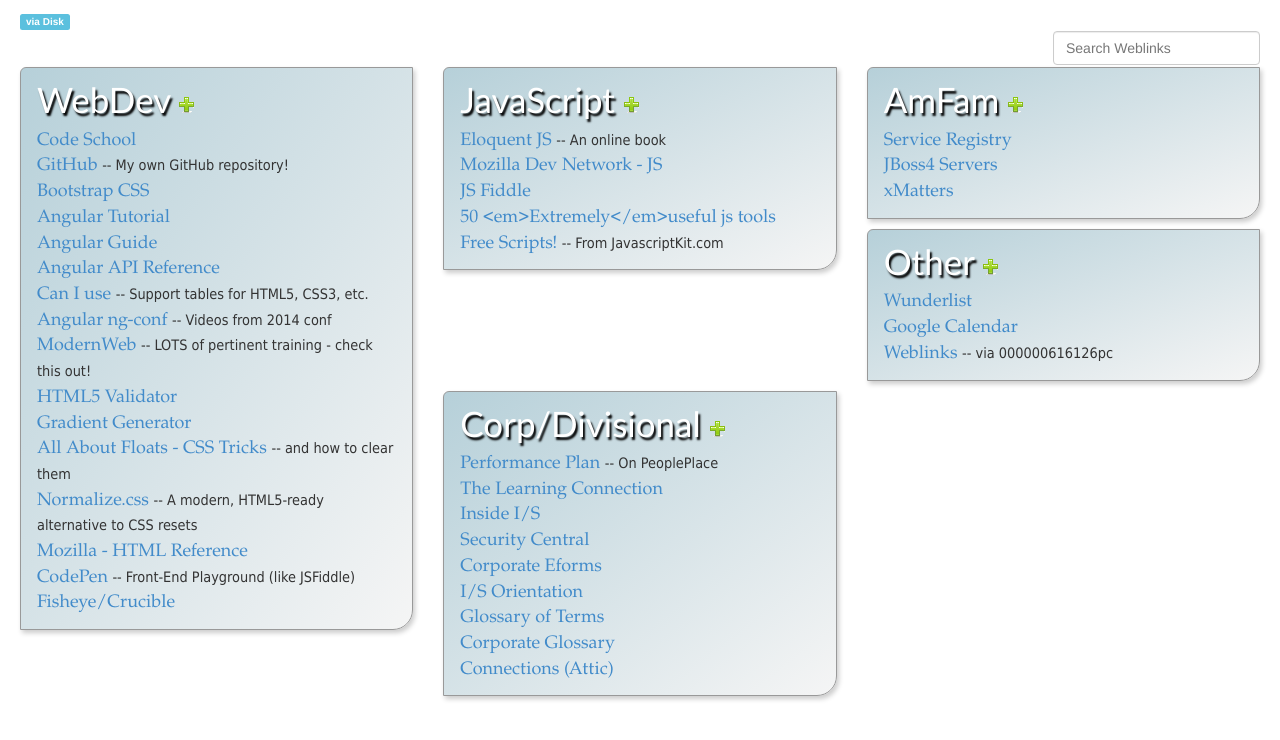
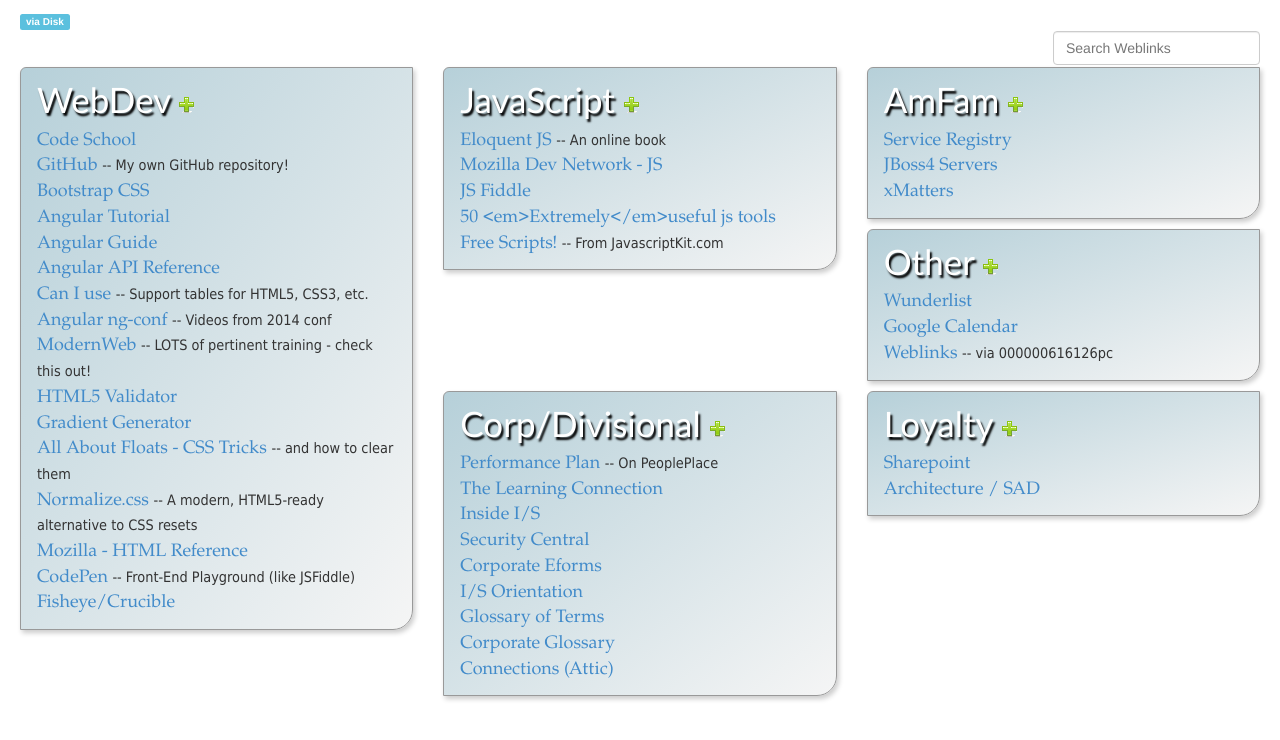
Before and after one commit to cfalch/weblinks, a plain HTML site: page weblinks.html in a window 1280 px wide. Drawn offline with Linux system fonts and the light colour scheme; a web font is replaced by a local one.

Commit message:
Loyalty links, plus just a bit of formatting

```diff
--- a/urls.json
+++ b/urls.json
@@ -178,5 +178,19 @@
         "url": "http://connections/attic"
       }
     ]
+  },
+  {
+    "groupName": "Loyalty",
+    "links": [
+      {
+        "title": "Sharepoint",
+        "url": "http://sharepoint/projects/loyalty"
+      },
+      {
+        "title": "Architecture / SAD",
+        "url": "http://sharepoint/projects/loyalty/projectdocuments/Forms/Group.aspx?RootFolder=%2Fprojects%2Floyalty%2Fprojectdocuments%2FArchitecture%20and%20Design%2FArchitecture",
+        "comment": ""
+      }
+    ]
   }
 ]
```
Also changed, not shown: weblinks.html (+3 -3 lines), json-data-controls.html (line endings or trailing spaces).
